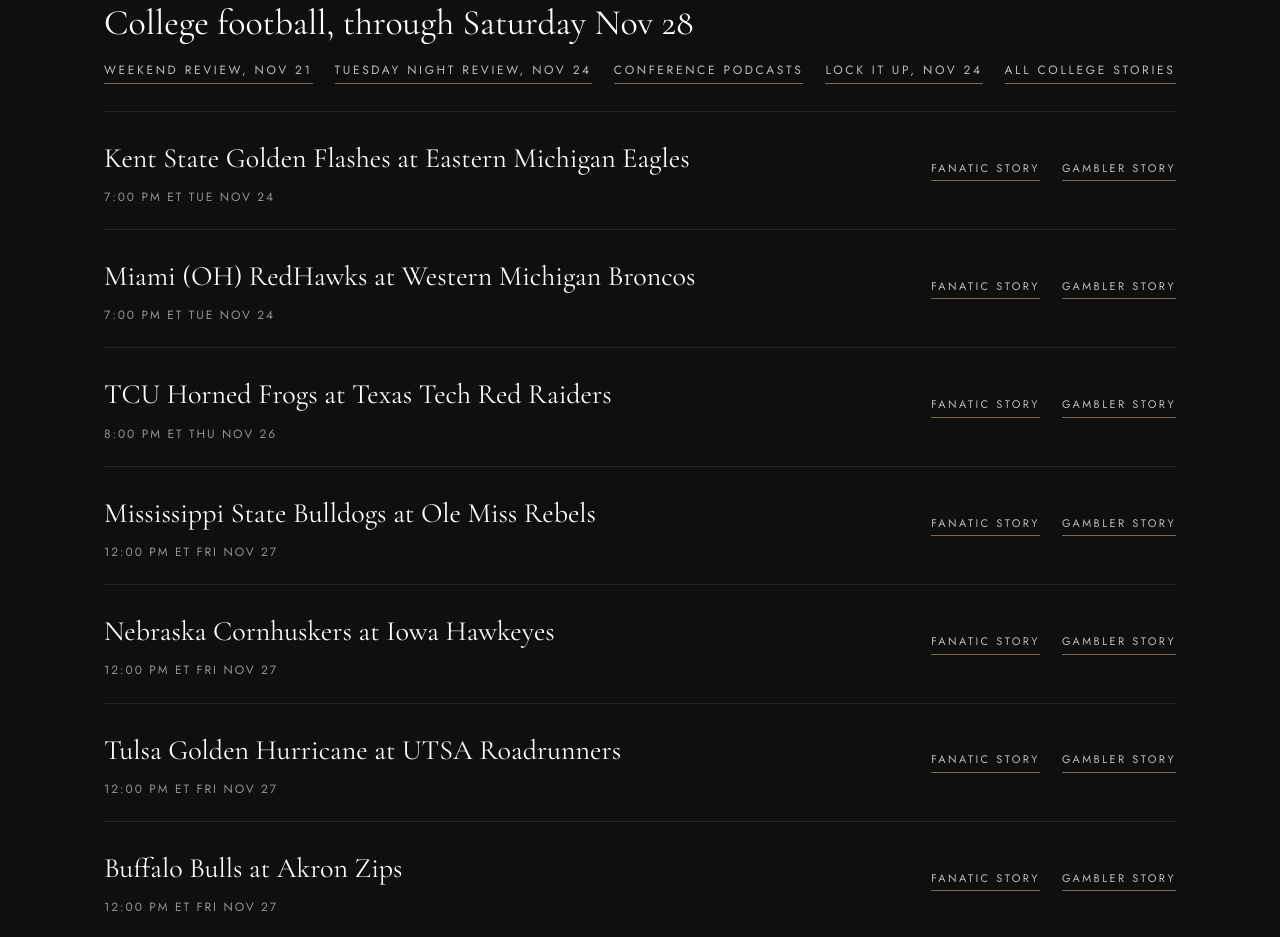
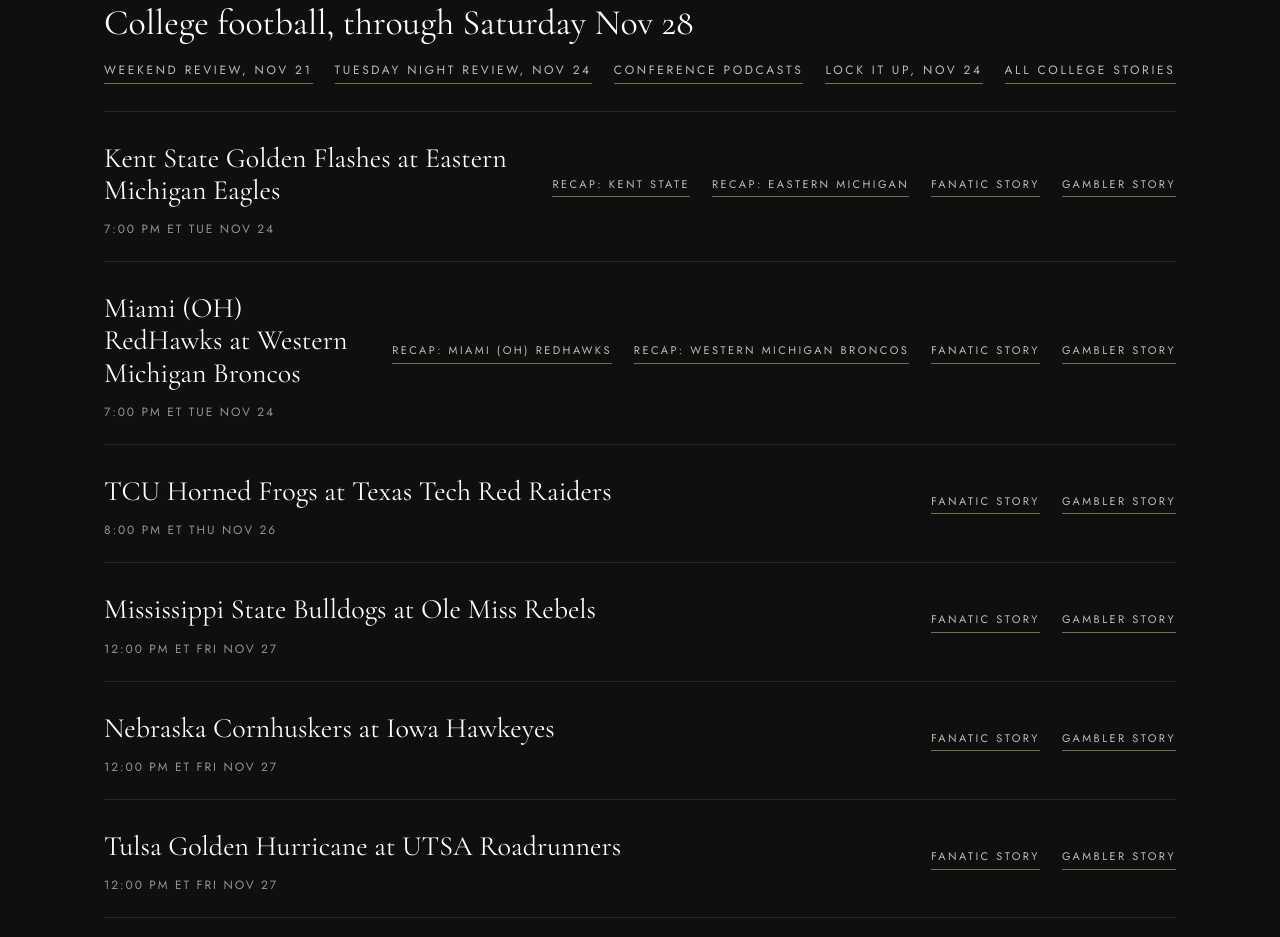
Before and after one commit to richdiskin/richdiskin-site, a plain HTML site: page thecoverwindow/index.html in a window 1280 px wide. Shown: the part 4143-5080 px from the top of the page. Drawn offline with nearby package versions, Linux system fonts and the light colour scheme; no server answers.

Commit message:
Cover Window page: sync story links with stories.thecoverwindow.com

```diff
--- a/thecoverwindow/index.html
+++ b/thecoverwindow/index.html
@@ -294,8 +294,8 @@ footer{border-top:1px solid var(--line);padding:36px 0 calc(36px + env(safe-area
           <div class="slate-links"><a class="link" id="cfb-mmqb" href="https://stories.thecoverwindow.com/college/monday-morning-qb/2026-11-21/" target="_blank" rel="noopener"><span>Weekend review, Nov 21</span></a><a class="link" id="cfb-mmqb3" href="https://stories.thecoverwindow.com/college/monday-morning-qb/2026-11-24/" target="_blank" rel="noopener"><span>Tuesday night review, Nov 24</span></a><a class="link" id="cfb-conf" href="https://stories.thecoverwindow.com/college/conferences/" target="_blank" rel="noopener"><span>Conference podcasts</span></a><a class="link" id="cfb-lock" href="https://www.thecoverwindow.com/college/gambler/lock-it-up" target="_blank" rel="noopener"><span>Lock It Up, Nov 24</span></a><a class="link" href="https://stories.thecoverwindow.com/college/" target="_blank" rel="noopener"><span>All college stories</span></a></div>
         </div>
         <ul class="rows" id="cfb-rows">
-          <li class="row"><div><a class="matchup" href="https://stories.thecoverwindow.com/college/2026/nov-28/kent-state-golden-flashes-at-eastern-michigan-eagles/fanatic/" target="_blank" rel="noopener">Kent State Golden Flashes at Eastern Michigan Eagles</a><p class="meta">7:00 PM ET Tue Nov 24</p></div><div class="row-links"><a class="link" href="https://stories.thecoverwindow.com/college/2026/nov-28/kent-state-golden-flashes-at-eastern-michigan-eagles/fanatic/" target="_blank" rel="noopener"><span>Fanatic story</span></a><a class="link" href="https://stories.thecoverwindow.com/college/2026/nov-28/kent-state-golden-flashes-at-eastern-michigan-eagles/gambler/" target="_blank" rel="noopener"><span>Gambler story</span></a></div></li>
-          <li class="row"><div><a class="matchup" href="https://stories.thecoverwindow.com/college/2026/nov-28/miami-oh-redhawks-at-western-michigan-broncos/fanatic/" target="_blank" rel="noopener">Miami (OH) RedHawks at Western Michigan Broncos</a><p class="meta">7:00 PM ET Tue Nov 24</p></div><div class="row-links"><a class="link" href="https://stories.thecoverwindow.com/college/2026/nov-28/miami-oh-redhawks-at-western-michigan-broncos/fanatic/" target="_blank" rel="noopener"><span>Fanatic story</span></a><a class="link" href="https://stories.thecoverwindow.com/college/2026/nov-28/miami-oh-redhawks-at-western-michigan-broncos/gambler/" target="_blank" rel="noopener"><span>Gambler story</span></a></div></li>
+          <li class="row"><div><a class="matchup" href="https://stories.thecoverwindow.com/college/articles/2026-11-24/kent-state/" target="_blank" rel="noopener">Kent State Golden Flashes at Eastern Michigan Eagles</a><p class="meta">7:00 PM ET Tue Nov 24</p></div><div class="row-links"><a class="link" href="https://stories.thecoverwindow.com/college/articles/2026-11-24/kent-state/" target="_blank" rel="noopener"><span>Recap: Kent State</span></a><a class="link" href="https://stories.thecoverwindow.com/college/articles/2026-11-24/eastern-michigan/" target="_blank" rel="noopener"><span>Recap: Eastern Michigan</span></a><a class="link" href="https://stories.thecoverwindow.com/college/2026/nov-28/kent-state-golden-flashes-at-eastern-michigan-eagles/fanatic/" target="_blank" rel="noopener"><span>Fanatic story</span></a><a class="link" href="https://stories.thecoverwindow.com/college/2026/nov-28/kent-state-golden-flashes-at-eastern-michigan-eagles/gambler/" target="_blank" rel="noopener"><span>Gambler story</span></a></div></li>
+          <li class="row"><div><a class="matchup" href="https://stories.thecoverwindow.com/college/articles/2026-11-24/miami-oh/" target="_blank" rel="noopener">Miami (OH) RedHawks at Western Michigan Broncos</a><p class="meta">7:00 PM ET Tue Nov 24</p></div><div class="row-links"><a class="link" href="https://stories.thecoverwindow.com/college/articles/2026-11-24/miami-oh/" target="_blank" rel="noopener"><span>Recap: Miami (OH) RedHawks</span></a><a class="link" href="https://stories.thecoverwindow.com/college/articles/2026-11-24/western-michigan/" target="_blank" rel="noopener"><span>Recap: Western Michigan Broncos</span></a><a class="link" href="https://stories.thecoverwindow.com/college/2026/nov-28/miami-oh-redhawks-at-western-michigan-broncos/fanatic/" target="_blank" rel="noopener"><span>Fanatic story</span></a><a class="link" href="https://stories.thecoverwindow.com/college/2026/nov-28/miami-oh-redhawks-at-western-michigan-broncos/gambler/" target="_blank" rel="noopener"><span>Gambler story</span></a></div></li>
           <li class="row"><div><a class="matchup" href="https://stories.thecoverwindow.com/college/2026/nov-28/tcu-horned-frogs-at-texas-tech-red-raiders/fanatic/" target="_blank" rel="noopener">TCU Horned Frogs at Texas Tech Red Raiders</a><p class="meta">8:00 PM ET Thu Nov 26</p></div><div class="row-links"><a class="link" href="https://stories.thecoverwindow.com/college/2026/nov-28/tcu-horned-frogs-at-texas-tech-red-raiders/fanatic/" target="_blank" rel="noopener"><span>Fanatic story</span></a><a class="link" href="https://stories.thecoverwindow.com/college/2026/nov-28/tcu-horned-frogs-at-texas-tech-red-raiders/gambler/" target="_blank" rel="noopener"><span>Gambler story</span></a></div></li>
           <li class="row"><div><a class="matchup" href="https://stories.thecoverwindow.com/college/2026/nov-28/mississippi-state-bulldogs-at-ole-miss-rebels/fanatic/" target="_blank" rel="noopener">Mississippi State Bulldogs at Ole Miss Rebels</a><p class="meta">12:00 PM ET Fri Nov 27</p></div><div class="row-links"><a class="link" href="https://stories.thecoverwindow.com/college/2026/nov-28/mississippi-state-bulldogs-at-ole-miss-rebels/fanatic/" target="_blank" rel="noopener"><span>Fanatic story</span></a><a class="link" href="https://stories.thecoverwindow.com/college/2026/nov-28/mississippi-state-bulldogs-at-ole-miss-rebels/gambler/" target="_blank" rel="noopener"><span>Gambler story</span></a></div></li>
           <li class="row"><div><a class="matchup" href="https://stories.thecoverwindow.com/college/2026/nov-28/nebraska-cornhuskers-at-iowa-hawkeyes/fanatic/" target="_blank" rel="noopener">Nebraska Cornhuskers at Iowa Hawkeyes</a><p class="meta">12:00 PM ET Fri Nov 27</p></div><div class="row-links"><a class="link" href="https://stories.thecoverwindow.com/college/2026/nov-28/nebraska-cornhuskers-at-iowa-hawkeyes/fanatic/" target="_blank" rel="noopener"><span>Fanatic story</span></a><a class="link" href="https://stories.thecoverwindow.com/college/2026/nov-28/nebraska-cornhuskers-at-iowa-hawkeyes/gambler/" target="_blank" rel="noopener"><span>Gambler story</span></a></div></li>
```
